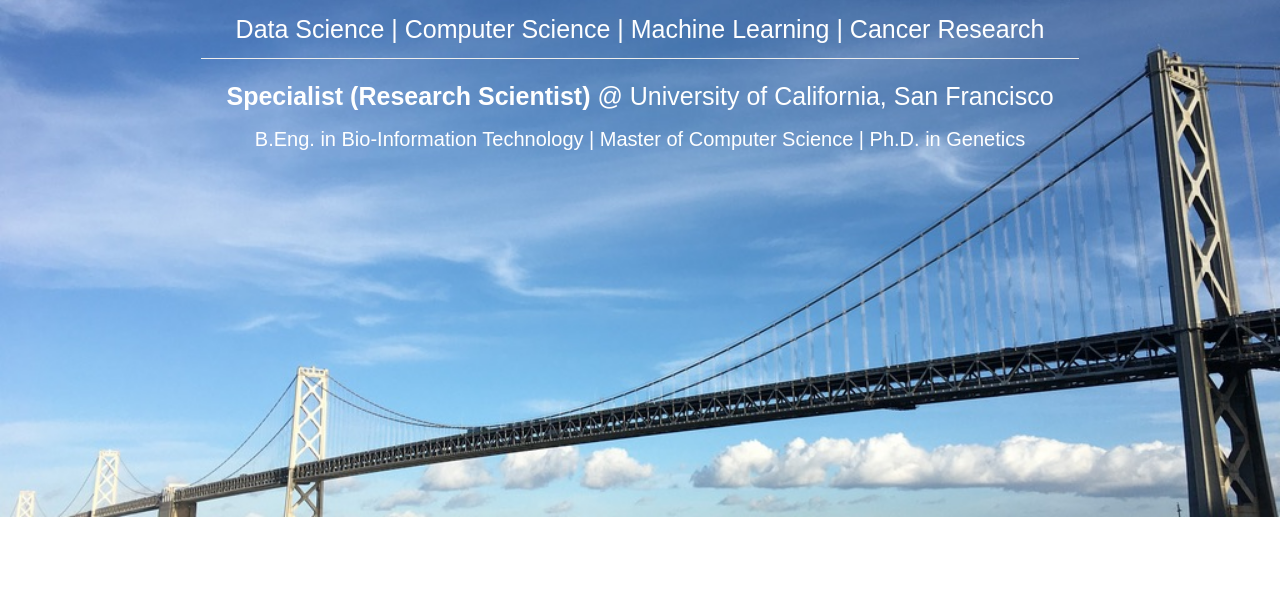
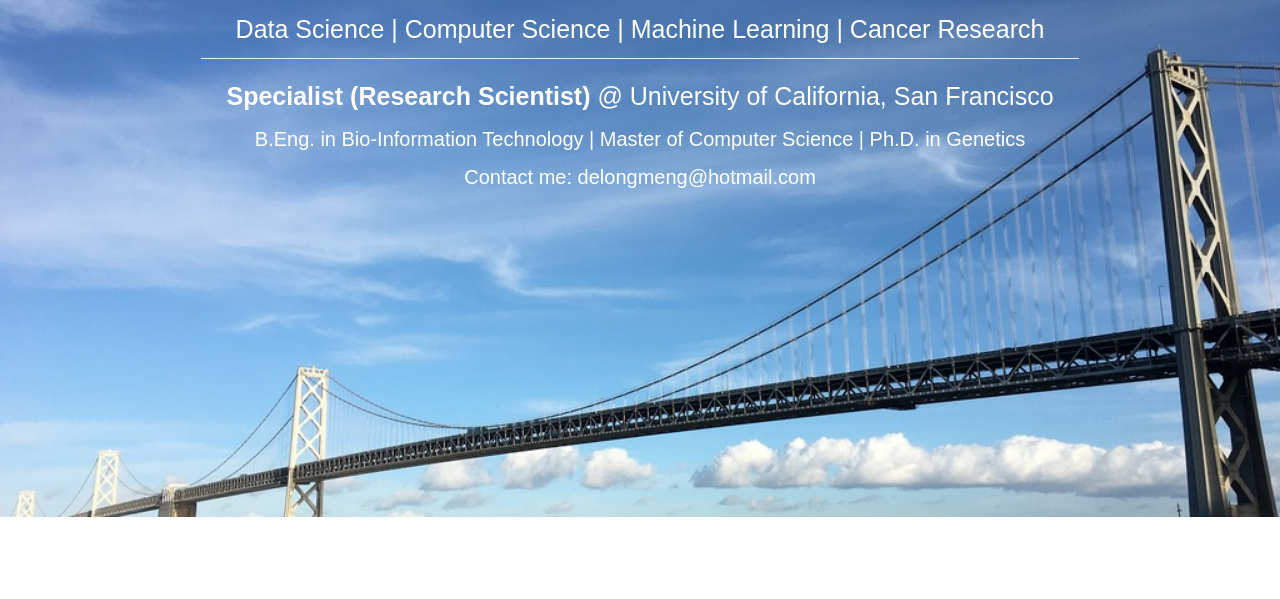
Before and after one commit to delongmeng/my_website, a plain HTML site: page index.html in a window 1280 px wide. Shown: the part 183-782 px from the top of the page. Drawn offline with Linux system fonts and the light colour scheme; a web font is replaced by a local one.

Commit message:
add email address

```diff
--- a/index.html
+++ b/index.html
@@ -66,6 +66,7 @@
                               <hr style='width: 75%; margin-top: 0px'>
                               <p style='color:white; font-size: 25px'> <b> Specialist (Research Scientist) </b> @ University of California, San Francisco</p>
                               <p style='color:white; font-size: 20px'> B.Eng. in Bio-Information Technology | Master of Computer Science | Ph.D. in Genetics</p>
+                              <p style='color:white; font-size: 20px'> Contact me: delongmeng@hotmail.com</p>
 	                        </div>
 	                    </div>
 	                </div>
```
